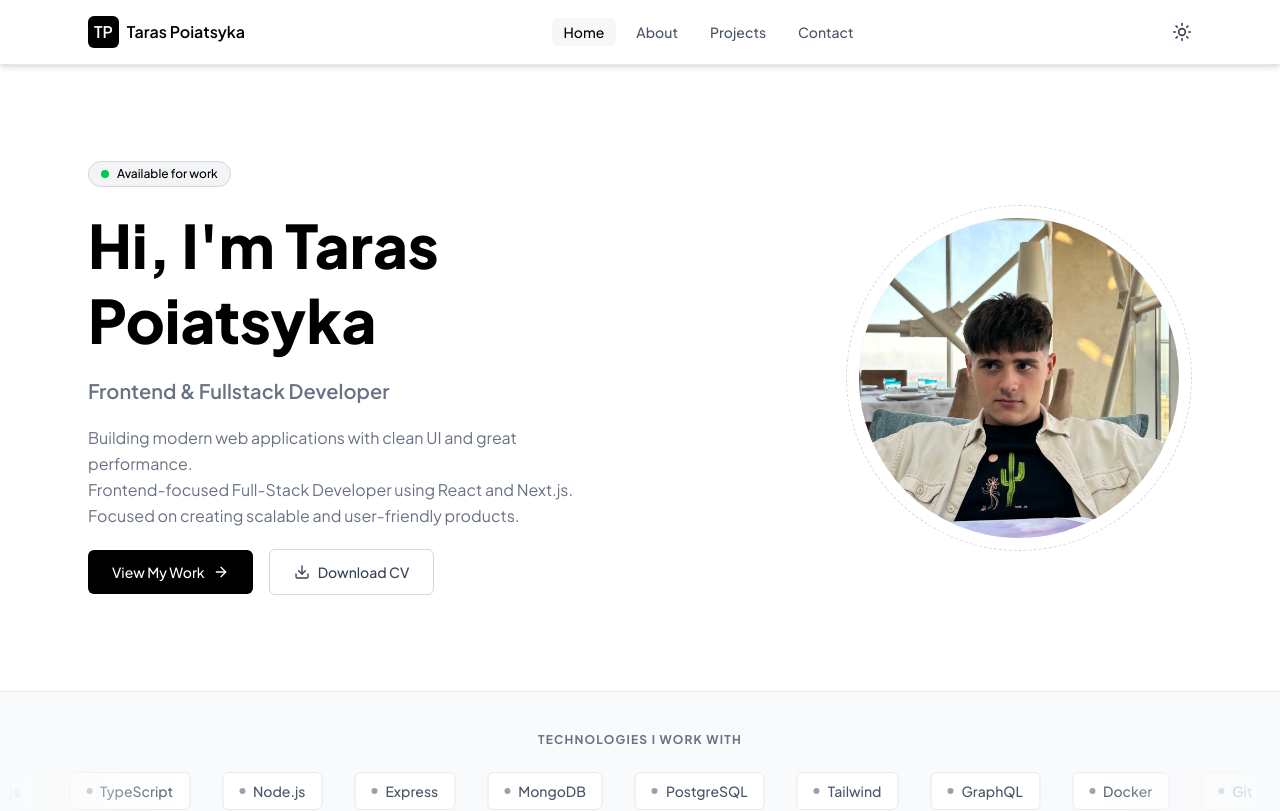
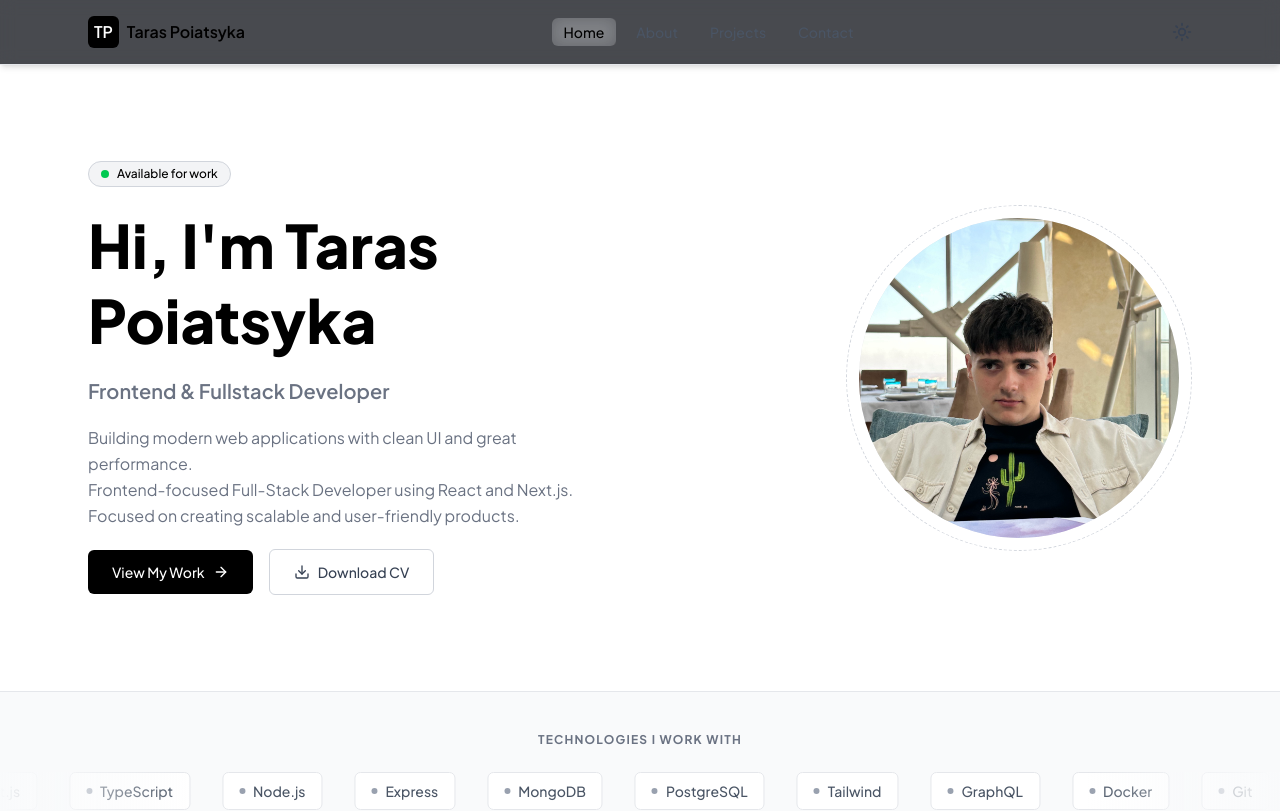
Before and after one commit to tvsxar/taras-portfolio, a Next.js app: page / in a window 1280 px wide. Shown: the top 811 px of the page. Built offline with nearby package versions, Linux system fonts and the light colour scheme.

Commit message:
fix: theme colors

```diff
--- a/src/app/globals.css
+++ b/src/app/globals.css
@@ -9,17 +9,17 @@
   --foreground: #171717;
 }
 
-@media (prefers-color-scheme: dark) {
+@media (prefers-color-scheme: light) {
   :root {
     --background: #1b1d23;
     --foreground: #ededed;
   }
 }
 
-.dark {
+/* .dark {
   --background: #1b1d23;
   --foreground: #ededed;
-}
+} */
 
 body {
   background: var(--background);
```
